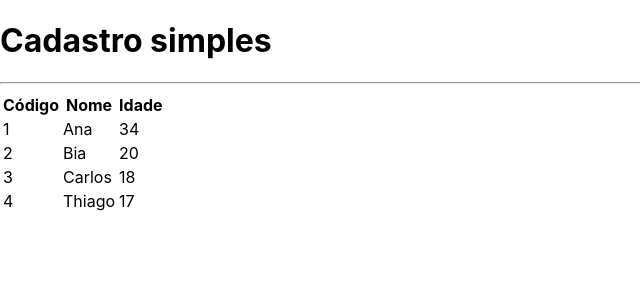
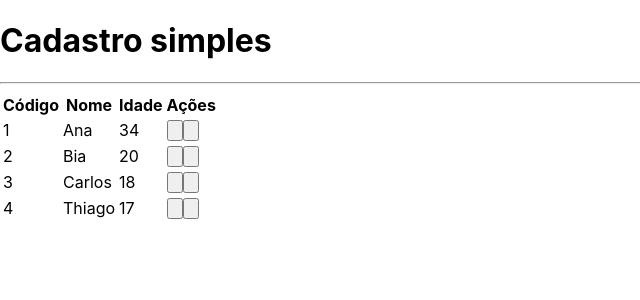
Before and after one commit to thiago-henrique-dev/react-proj-cadastro, a Next.js app: page / in a window 1280 px wide. Shown: the top 300 px of the page, without its empty margins (0-640 px from the left). Built offline with nearby package versions, Linux system fonts and the light colour scheme.

Commit message:
Componente Tabela #03

```diff
--- /dev/null
+++ b/src/components/Icones.tsx
@@ -0,0 +1,12 @@
+export const IconeEdicao = (
+    <svg xmlns="http://www.w3.org/2000/svg" className="h-6 w-6" fill="none" viewBox="0 0 24 24" stroke="currentColor">
+     <path strokeLinecap="round" strokeLinejoin="round" strokeWidth={2} d="M11 5H6a2 2 0 00-2 2v11a2 2 0 002 2h11a2 2 0 002-2v-5m-1.414-9.414a2 2 0 112.828 2.828L11.828 15H9v-2.828l8.586-8.586z" />
+    </svg>
+
+)
+
+export const IconeLixo = (
+    <svg xmlns="http://www.w3.org/2000/svg" className="h-6 w-6" fill="none" viewBox="0 0 24 24" stroke="currentColor">
+  <path strokeLinecap="round" strokeLinejoin="round" strokeWidth={2} d="M19 7l-.867 12.142A2 2 0 0116.138 21H7.862a2 2 0 01-1.995-1.858L5 7m5 4v6m4-6v6m1-10V4a1 1 0 00-1-1h-4a1 1 0 00-1 1v3M4 7h16" />
+</svg>
+)
--- a/src/components/Tabela.tsx
+++ b/src/components/Tabela.tsx
@@ -1,10 +1,16 @@
 import Cliente from '../core/Cliente'
+import { IconeEdicao } from './Icones'
+import { IconeLixo } from './Icones'
 
 interface TabelaProps {
     clientes: Cliente[]
+    clienteSelecionado?: (cliente: Cliente) => void
+    clienteExcluido?: (cliente: Cliente) => void
 }
 
 export default function Tabela(props){
+
+    const exibirAcoes = props.clienteExcluido || props.clienteSelecionado
 
     function renderizarCabecalho(){
         return(
@@ -12,9 +18,11 @@
             <th className="text-left p-4">Código</th>
             <th className="text-left p-4">Nome</th>
             <th className="text-left p-4">Idade</th>
+            {exibirAcoes ? <th className="p-4">Ações</th> : false }
         </tr>
         )
     }
+
 
     function renderizarDados(){
         return props.clientes?.map((cliente, i) => {
@@ -24,10 +32,33 @@
                     <td className="text-left p-4">{cliente.id}</td>
                     <td className="text-left p-4">{cliente.nome}</td>
                     <td className="text-left p-4">{cliente.idade}</td>
+                    { exibirAcoes ? renderizarAcoes(cliente) : false }
                 </tr>
             )
         })
     }
+    function renderizarAcoes(cliente: Cliente){
+        return (
+            <td className="flex justify-center">
+                {props.clienteSelecionado ? (
+                     <button onClick={() => props.clienteSelecionado?.(cliente)}
+                     className={`flex justify-center items-center p-2 m-1
+                   text-green-600 rounded-full hover:bg-purple-50`}>
+                    {IconeEdicao}
+                    </button>
+                ) : false}
+
+            {props.clienteExcluido ? (
+                     <button onClick={() => props.clienteExcluido?.(cliente)}
+                        className={`flex justify-center items-center p-2 m-1
+                   text-red-600 rounded-full hover:bg-purple-50`}>
+                    {IconeLixo}
+                    </button>
+                ) : false}
+            </td>
+        )
+    }
+
 
 
     return (
--- a/src/pages/index.tsx
+++ b/src/pages/index.tsx
@@ -13,13 +13,21 @@
 
   ]
 
+  function clienteSelecionado(cliente: Cliente){
+      console.log(cliente.nome)
+  }
+
+  function clienteExcluido(cliente: Cliente){
+      console.log(`Excluir...${cliente.nome}`)
+  }
+
   return (
     <div className={`
         flex justify-center items-center h-screen
         bg-gradient-to-r from-blue-500 to-purple-500
       `}>
         <Layout titulo="Cadastro simples">
-            <Tabela clientes={clientes}></Tabela>
+            <Tabela clientes={clientes} clienteSelecionado={clienteSelecionado} clienteExcluido={clienteExcluido}></Tabela>
         </Layout>
     </div>
   )
```
